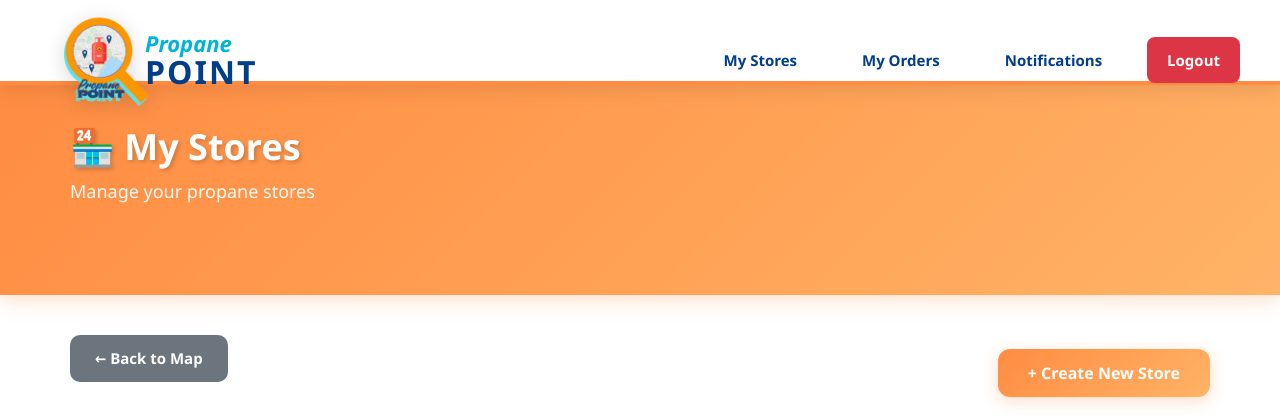
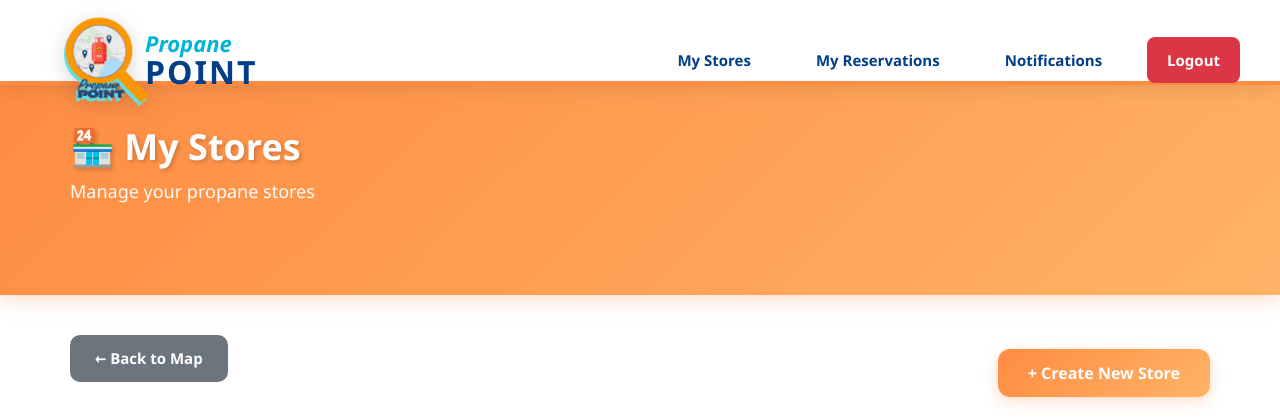
Before and after one commit to noone573/prophane, a Django app: template templates/seller/my_stores.html in a window 1280 px wide. Shown: the top 420 px of the page. Run offline with Django 5.2, Linux system fonts and the light colour scheme; the template is opened without the code that fills it, so the values that code supplies are empty.

Commit message:
Update my_stores.html

```diff
--- a/templates/seller/my_stores.html
+++ b/templates/seller/my_stores.html
@@ -293,7 +293,7 @@
     </a>
     <div class="nav-buttons">
       <a href="{% url 'my_stores' %}" class="nav-btn">My Stores</a>
-      <a href="{% url 'my_orders' %}" class="nav-btn">My Orders</a>
+      <a href="{% url 'my_orders' %}" class="nav-btn">My Reservations</a>
       <a href="{% url 'notifications' %}" class="nav-btn">
         Notifications
         {% if unread_count > 0 %}
```
